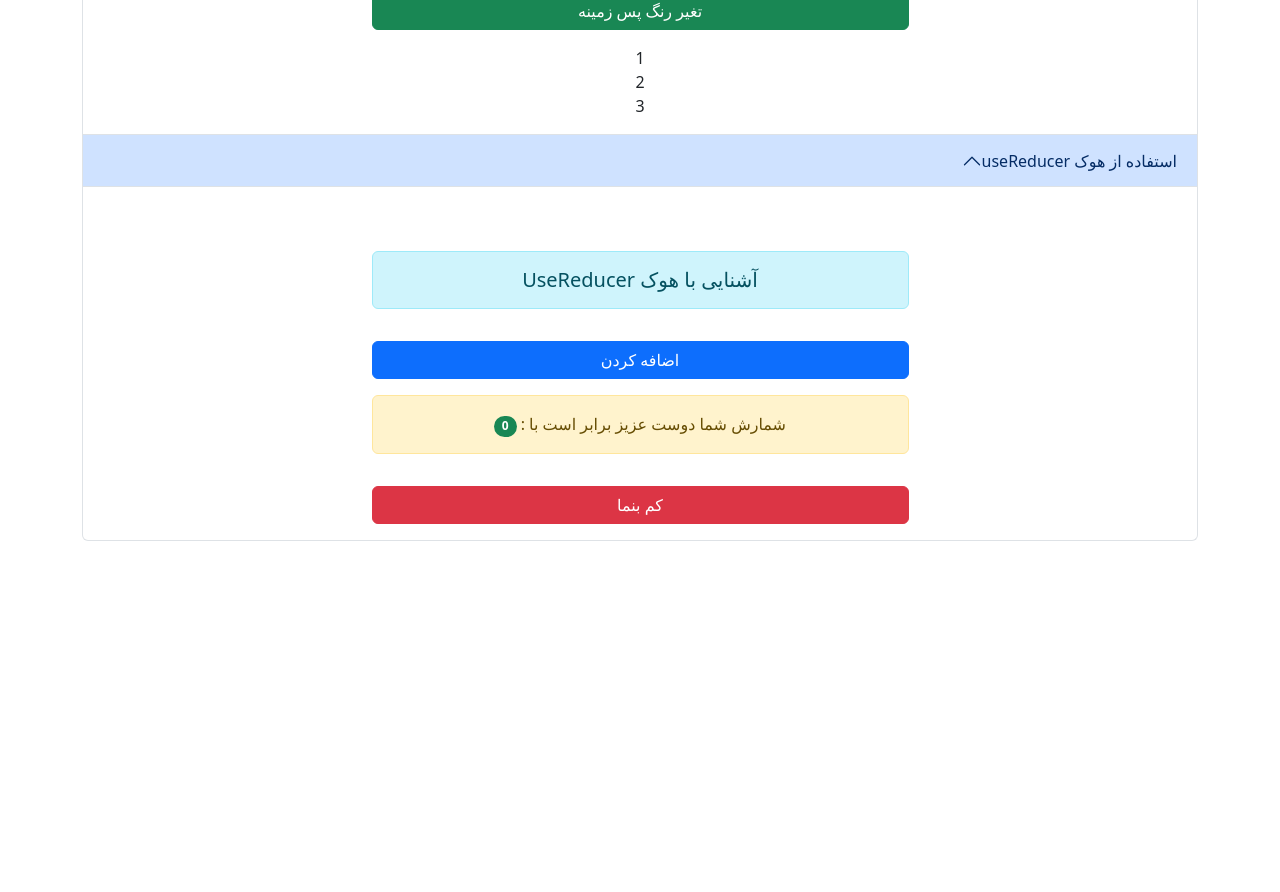
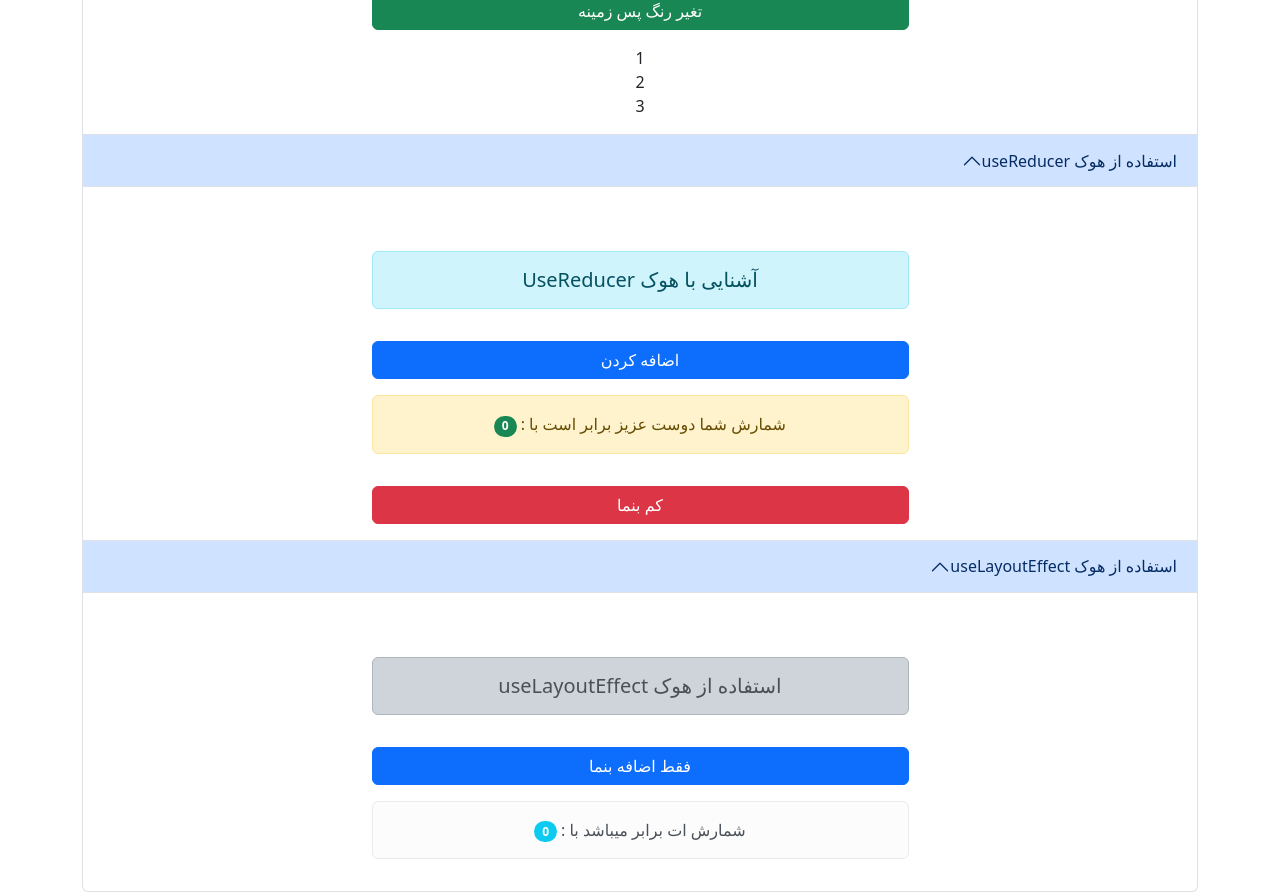
Before and after one commit to SayyehBan/react-hooks-example, a React (Create React App) app: page / in a window 1280 px wide. Shown: the part 1120-2012 px from the top of the page. Before the commit the page ends 1661 px from the top, so only its background shows below. Built offline with nearby package versions, Linux system fonts and the light colour scheme.

Commit message:
useLayoutEffect

```diff
--- a/src/App.js
+++ b/src/App.js
@@ -1,18 +1,44 @@
-
-import AccordionItem from './components/Accordion';
-import { UseRefExample, UseMemoExample, UseCallBackExample, UseReducerExample } from './hooks';
+import AccordionItem from "./components/Accordion";
+import {
+  UseRefExample,
+  UseMemoExample,
+  UseCallBackExample,
+  UseReducerExample,
+  UseLayoutEffectExample,
+} from "./hooks";
 function App() {
   return (
     <div className="container">
       <div classname="text-center mt-2">
         <h2>یادگیری و استفاده از هوک های ری اکت</h2>
       </div>
-      <hr className='text-danger' />
+      <hr className="text-danger" />
       <div className="accordion" id="accordionExample">
-        <AccordionItem id={"ref"} title="استفاده از هوک useRef" children={<UseRefExample />} />
-        <AccordionItem id={"Memo"} title=" استفاده از هوک Memo" children={<UseMemoExample />} />
-        <AccordionItem id={"useCallback"} title="استفاده از هوک useCallback" children={<UseCallBackExample />} />
-        <AccordionItem id={"useReducer"} title="استفاده از هوک useReducer" children={<UseReducerExample />} />
+        <AccordionItem
+          id={"ref"}
+          title="استفاده از هوک useRef"
+          children={<UseRefExample />}
+        />
+        <AccordionItem
+          id={"Memo"}
+          title=" استفاده از هوک Memo"
+          children={<UseMemoExample />}
+        />
+        <AccordionItem
+          id={"useCallback"}
+          title="استفاده از هوک useCallback"
+          children={<UseCallBackExample />}
+        />
+        <AccordionItem
+          id={"useReducer"}
+          title="استفاده از هوک useReducer"
+          children={<UseReducerExample />}
+        />
+        <AccordionItem
+          id={"useLayoutEffect"}
+          title="استفاده از هوک useLayoutEffect"
+          children={<UseLayoutEffectExample />}
+        />
       </div>
     </div>
   );
--- /dev/null
+++ b/src/hooks/UseLayoutEffectExample.js
@@ -0,0 +1,36 @@
+import { useEffect, useLayoutEffect, useState } from "react";
+
+const UseLayoutEffectExample = () => {
+    const [count, setCount] = useState(0);
+
+    // این هوک بعد از رندر شدن کامپوننت اجرا میشود
+    useEffect(() => {
+        console.log(`useEffect : ${count}`);
+    }, [count]);
+
+    // این هوک هم بعد از رندر شدن کامپوننت اجرا میشود
+    useEffect(() => {
+        console.log(`useEffect secound : ${count}`);
+    }, [count]);
+
+    // این هوک قبل از رندر شدن کامپوننت اجرا میشود
+    useLayoutEffect(() => {
+        console.log(`useLayoutEffect : ${count}`);
+    }, [count]);
+
+    return (
+        <div className="mx-auto mt-5 d-grid gap-3 w-50">
+            <h5 className="text-center alert alert-dark">
+                استفاده از هوک useLayoutEffect
+            </h5>
+            <button className="btn btn-primary" onClick={() => setCount((pervCount) => pervCount + 1)}>
+                فقط اضافه بنما
+            </button>
+            <p className="alert alert-light text-center">شمارش ات برابر میباشد با : {" "}
+                <span className="badge rounded-pill bg-info">{count}</span>
+            </p>
+        </div>
+    );
+};
+
+export default UseLayoutEffectExample;
--- a/src/hooks/index.jsx
+++ b/src/hooks/index.jsx
@@ -2,3 +2,4 @@ export { default as UseRefExample } from "./UseRefExample";
 export { default as UseMemoExample } from "./UseMemoExample";
 export { default as UseCallBackExample } from "./UseCallBackExample";
 export { default as UseReducerExample } from "./UseReducerExample";
+export { default as UseLayoutEffectExample } from "./UseLayoutEffectExample";
```
